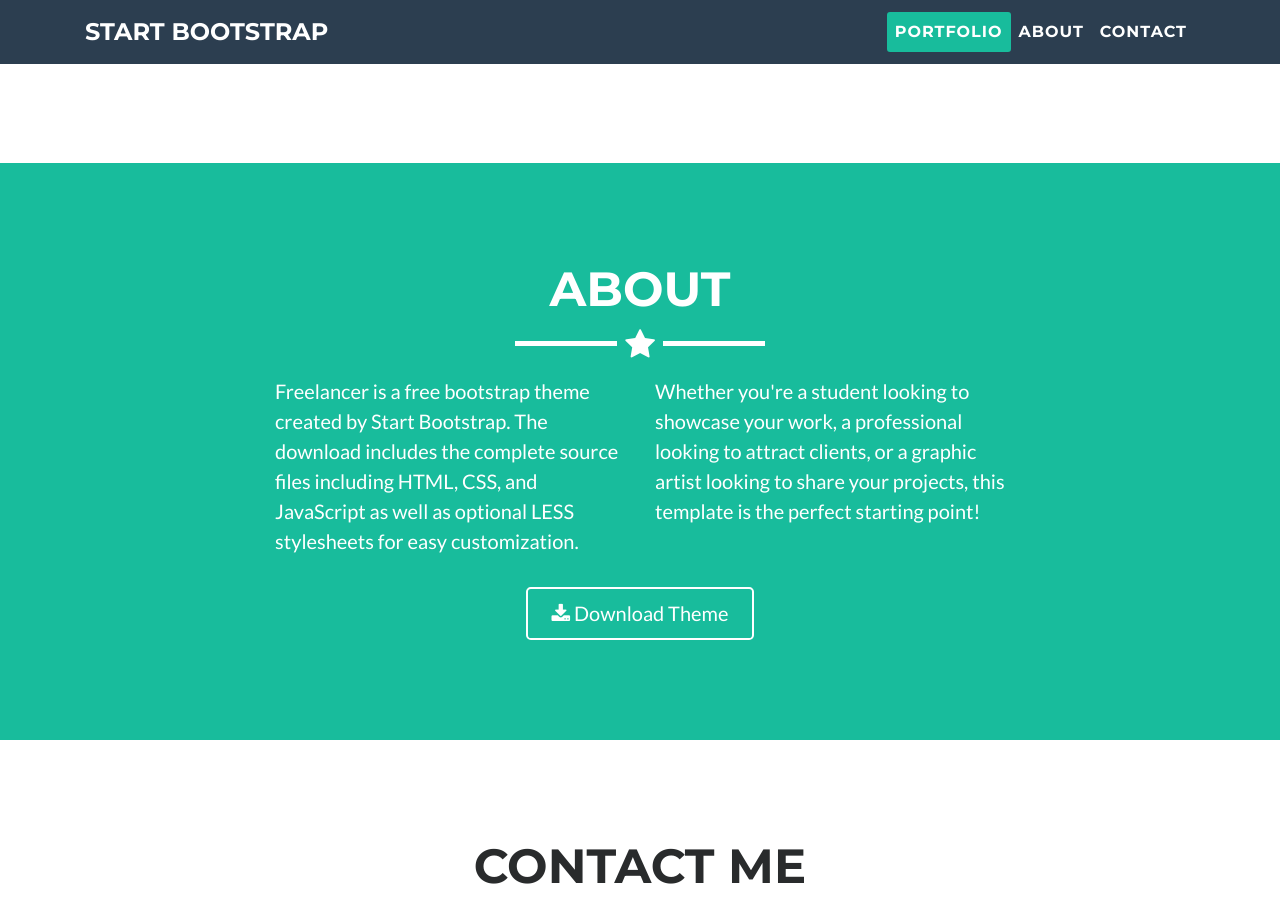
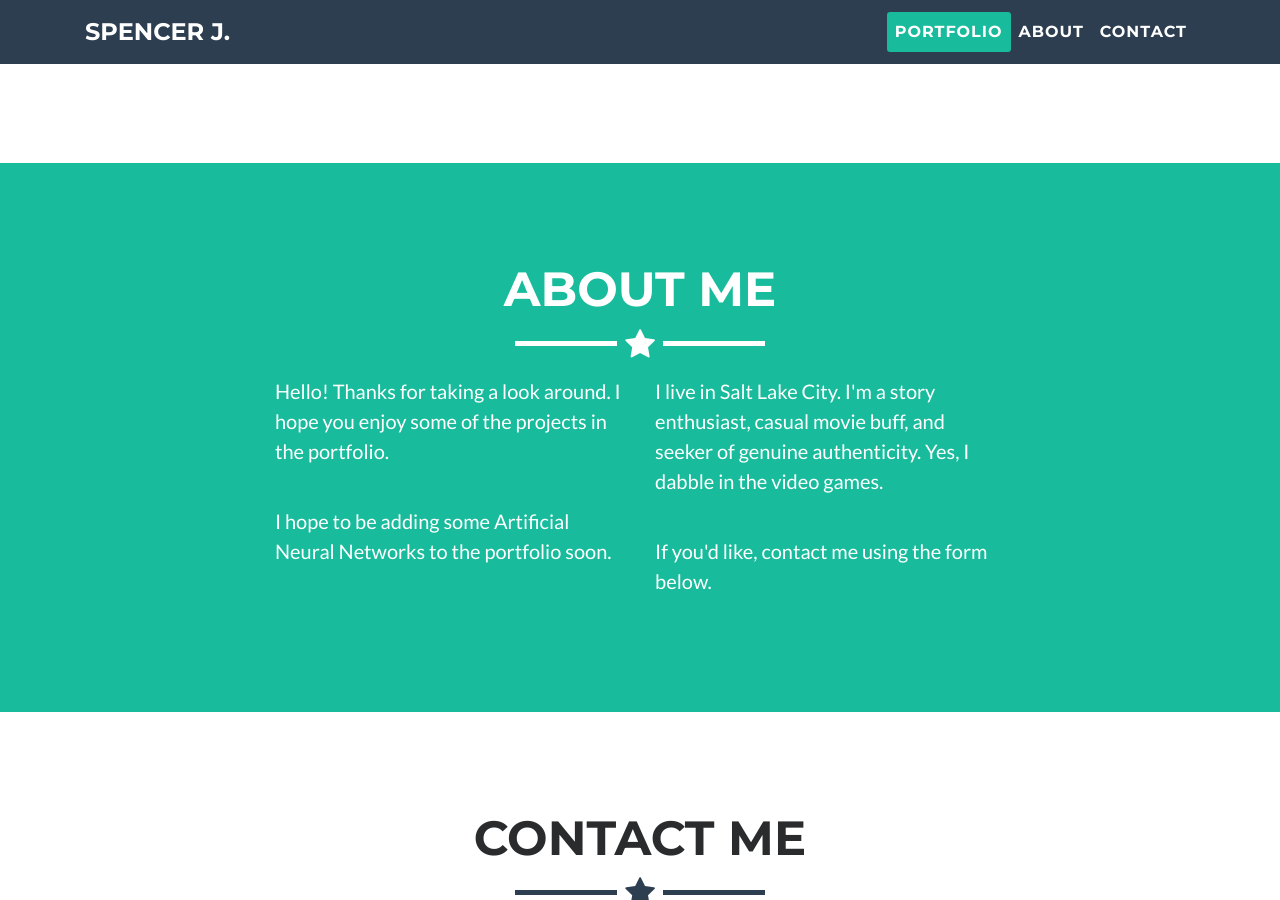
Before and after one commit to theman0123/theman0123.github.io, a Jekyll site: the page projects/portfolio/index.html, which Jekyll copies as it is, in a window 1280 px wide and 900 px high, scrolled down 1507 px. Built offline with Jekyll 4.4.1, drawn with Linux system fonts in a browser that asks for light colours; some of the changed text lies outside the part shown.

Commit message:
added personal details and minor layouts to portfolio page

```diff
--- a/projects/portfolio/index.html
+++ b/projects/portfolio/index.html
@@ -8,7 +8,7 @@
     <meta name="description" content="">
     <meta name="author" content="">
 
-    <title>Freelancer - Start Bootstrap Theme</title>
+    <title>Hire Me!</title>
 
     <!-- Bootstrap core CSS -->
     <link href="vendor/bootstrap/css/bootstrap.min.css" rel="stylesheet">
@@ -44,7 +44,7 @@
             Menu <i class="fa fa-bars"></i>
         </button>
         <div class="container">
-            <a class="navbar-brand" href="#page-top">Start Bootstrap</a>
+            <a class="navbar-brand" href="#page-top">Spencer J.</a>
             <div class="collapse navbar-collapse" id="navbarExample">
                 <ul class="navbar-nav ml-auto">
                     <li class="nav-item">
@@ -66,9 +66,9 @@
         <div class="container">
             <img class="img-fluid" src="img/profile.png" alt="">
             <div class="intro-text">
-                <span class="name">Start Bootstrap</span>
+                <span class="name">Spencer J.</span>
                 <hr class="star-light">
-                <span class="skills">Web Developer - Graphic Artist - User Experience Designer</span>
+                <span class="skills">Web Developer - ANN Builder - Communication Specialist</span>
             </div>
         </div>
     </header>
@@ -76,7 +76,7 @@
     <!-- Portfolio Grid Section -->
     <section id="portfolio">
         <div class="container">
-            <h2 class="text-center">Portfolio</h2>
+            <h2 class="text-center">Web Apps</h2>
             <hr class="star-primary">
             <div class="row">
                 <div class="col-sm-4 portfolio-item">
@@ -146,19 +146,18 @@
     <!-- About Section -->
     <section class="success" id="about">
         <div class="container">
-            <h2 class="text-center">About</h2>
+            <h2 class="text-center">About Me</h2>
             <hr class="star-light">
             <div class="row">
                 <div class="col-lg-4 offset-lg-2">
-                    <p>Freelancer is a free bootstrap theme created by Start Bootstrap. The download includes the complete source files including HTML, CSS, and JavaScript as well as optional LESS stylesheets for easy customization.</p>
+                    <p>Hello! Thanks for taking a look around. I hope you enjoy some of the projects in the portfolio.</p>
+                    </br>
+                    <p>I hope to be adding some Artificial Neural Networks to the portfolio soon.</p>
                 </div>
                 <div class="col-lg-4">
-                    <p>Whether you're a student looking to showcase your work, a professional looking to attract clients, or a graphic artist looking to share your projects, this template is the perfect starting point!</p>
-                </div>
-                <div class="col-lg-8 offset-lg-2 text-center">
-                    <a href="#" class="btn btn-lg btn-outline">
-                        <i class="fa fa-download"></i> Download Theme
-                    </a>
+                    <p>I live in Salt Lake City. I'm a story enthusiast, casual movie buff, and seeker of genuine authenticity. Yes, I dabble in the video games.</p>
+                    </br>
+                    <p>If you'd like, contact me using the form below.</p>
                 </div>
             </div>
         </div>
@@ -220,8 +219,8 @@
                 <div class="row">
                     <div class="footer-col col-md-4">
                         <h3>Location</h3>
-                        <p>3481 Melrose Place
-                            <br>Beverly Hills, CA 90210</p>
+                        <p>
+                            <br>SLC, UT, 84101</p>
                     </div>
                     <div class="footer-col col-md-4">
                         <h3>Around the Web</h3>
@@ -244,7 +243,7 @@
                         </ul>
                     </div>
                     <div class="footer-col col-md-4">
-                        <h3>About Freelancer</h3>
+                        <h3>About The Design</h3>
                         <p>Freelance is a free to use, open source Bootstrap theme created by <a href="http://startbootstrap.com">Start Bootstrap</a>.</p>
                     </div>
                 </div>
@@ -254,7 +253,7 @@
             <div class="container">
                 <div class="row">
                     <div class="col-lg-12">
-                        Copyright &copy; Your Website 2017
+                        Copyright &copy; blackandbluewater 2017
                     </div>
                 </div>
             </div>
```
Also changed, not shown: 1 other file.
